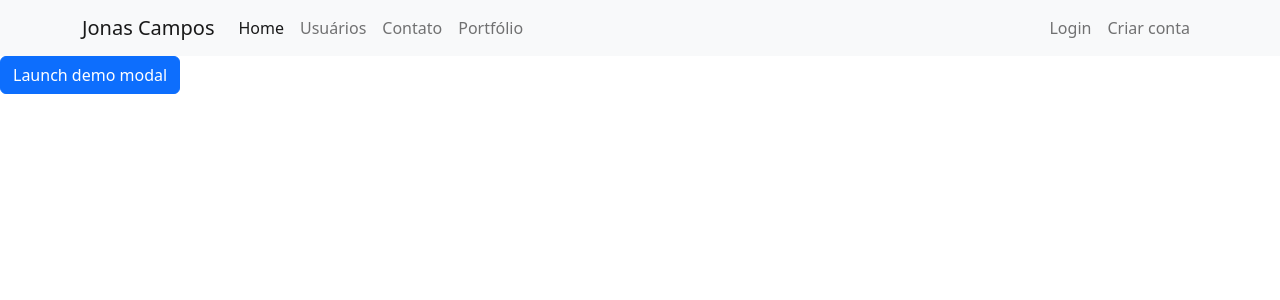
After one commit to jonasaacampos/blog_python_flask, a Flask app: template templates/modal_excluir.html in a window 1280 px wide. The commit adds this page. Shown: the top 300 px of the page. Run offline with Flask 2, Linux system fonts and the light colour scheme; the template is opened without the code that fills it, so the values that code supplies are empty.

Commit message:
criação modal confirmar exluir post

```diff
--- /dev/null
+++ b/templates/modal_excluir.html
@@ -0,0 +1,29 @@
+{% extends 'base.html' %}
+
+{% block body %}
+
+    <!-- Button trigger modal -->
+    <button type="button" class="btn btn-primary" data-bs-toggle="modal" data-bs-target="#Excluir">
+        Launch demo modal
+    </button>
+
+    <!-- Modal -->
+    <div class="modal fade" id="Exluir" tabindex="-1" aria-labelledby="exampleModalLabel" aria-hidden="true">
+        <div class="modal-dialog">
+            <div class="modal-content">
+                <div class="modal-header">
+                    <h5 class="modal-title" id="exampleModalLabel">Modal title</h5>
+                    <button type="button" class="btn-close" data-bs-dismiss="modal" aria-label="Close"></button>
+                </div>
+                <div class="modal-body">
+                    ...
+                </div>
+                <div class="modal-footer">
+                    <button type="button" class="btn btn-secondary" data-bs-dismiss="modal">Close</button>
+                    <button type="button" class="btn btn-primary">Save changes</button>
+                </div>
+            </div>
+        </div>
+    </div>
+
+{% endblock body %}
--- a/templates/post.html
+++ b/templates/post.html
@@ -28,7 +28,7 @@
 
                     <small class="text-muted" style="font-size: 14px">
                         {% if form_new_post %}
-                            - <a href="#editar_post">Editar</a>  / Excluir
+                            - <a href="#editar_post">Editar</a>  / <a href="modal_excluir.html" data-bs-toggle="modal" data-bs-target="#Exluir">Excluir</a>
                         {% endif %}
                     </small>
 
@@ -46,4 +46,6 @@
         {% include 'form_new_post.html' %}
     {% endif %}
 
+    {% include 'modal_excluir.html' %}
+
 {% endblock %}
```
